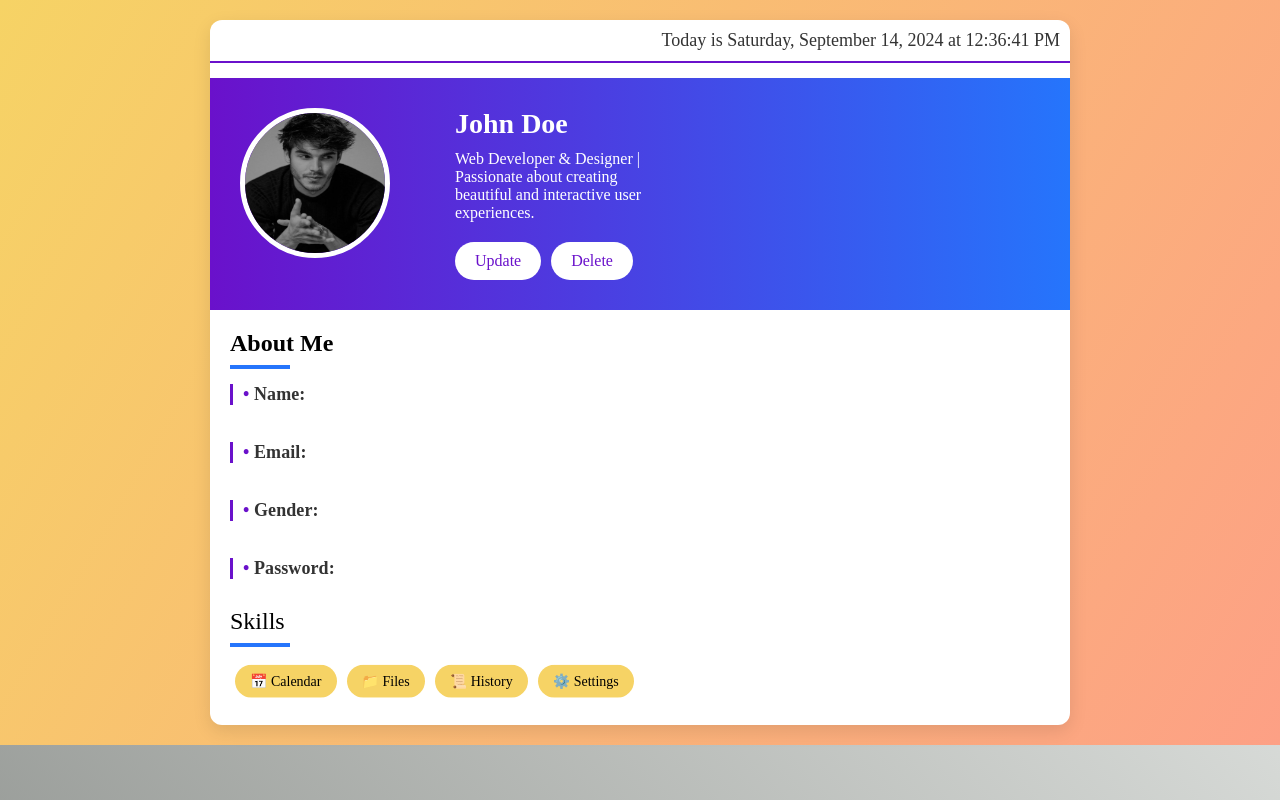
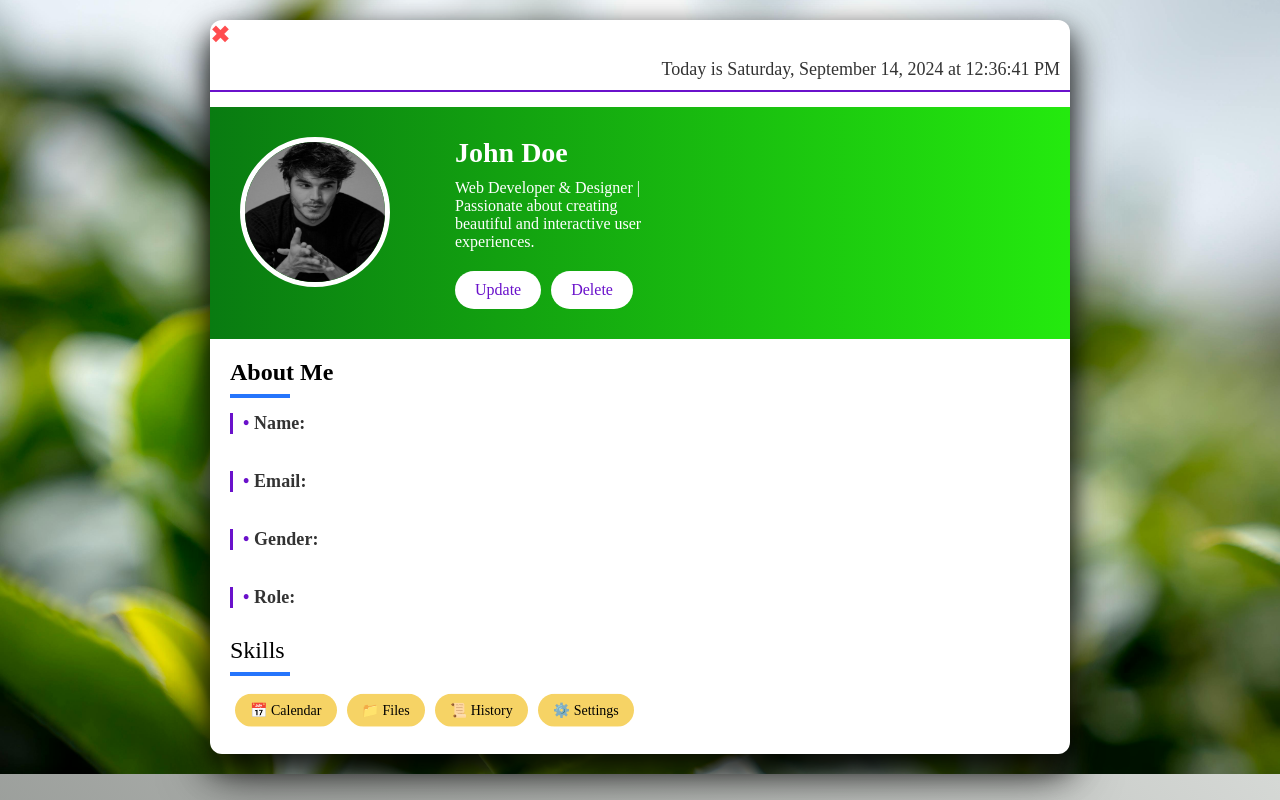
Before and after one commit to RavinduThilinaka/ITP-Project, a React (Create React App) app in the folder teafactory/: page /profile in a window 1280 px wide. Built offline with nearby package versions, Linux system fonts and the light colour scheme.

Commit message:
userProfileUpdate

```diff
--- a/teafactory/src/App.js
+++ b/teafactory/src/App.js
@@ -52,7 +52,7 @@ const handleLogout = () => {
           </div>
           <nav>
               <Link to="/" className="nav-link"><FontAwesomeIcon icon={faHome} /> Home</Link>
-              <Link to="/" className="nav-link"><FontAwesomeIcon icon={faUser} /> Profile</Link>
+              <Link to="/profile" className="nav-link"><FontAwesomeIcon icon={faUser} /> Profile</Link>
               <Link to="/service" className="nav-link"><FontAwesomeIcon icon={faConciergeBell} /> Services</Link>
               <Link to="/contactus" className="nav-link"><FontAwesomeIcon icon={faEnvelope} /> Contact</Link>
               <Link to="/register" className="nav-link"><FontAwesomeIcon icon={faUserPlus} /> SignUp</Link>
--- a/teafactory/src/component/contactManagement/contact.js
+++ b/teafactory/src/component/contactManagement/contact.js
@@ -18,7 +18,7 @@ const ContactUs=()=>{
             </div>
             <nav>
                 <Link to="/" className="nav-link"><FontAwesomeIcon icon={faHome} /> Home</Link>
-                <Link to="/" className="nav-link"><FontAwesomeIcon icon={faUser} /> Profile</Link>
+                <Link to="/profile" className="nav-link"><FontAwesomeIcon icon={faUser} /> Profile</Link>
                 <Link to="/service" className="nav-link"><FontAwesomeIcon icon={faConciergeBell} /> Services</Link>
                 <Link to="/contactus" className="nav-link"><FontAwesomeIcon icon={faEnvelope} /> Contact</Link>
                 <Link to="/register" className="nav-link"><FontAwesomeIcon icon={faUserPlus} /> SignUp</Link>
--- a/teafactory/src/component/login.js
+++ b/teafactory/src/component/login.js
@@ -24,9 +24,10 @@ function Login() {
         console.log(result);
 
         if (result.data.message === "Success!!!") {
-          localStorage.setItem('userName', result.data.name); // Store user name
-          // localStorage.setItem('user', result.data); // Store user ID
-
+        localStorage.setItem('userName', result.data.name);
+        localStorage.setItem('userEmail', result.data.email);  // Save email
+        localStorage.setItem('userType', result.data.userType);  // Save user type
+        localStorage.setItem('userGender', result.data.gender);
           const userType = result.data.userType; // Get userType from response
           switch (userType) {
             case 'Admin':
--- a/teafactory/src/component/userManagement/profile.css
+++ b/teafactory/src/component/userManagement/profile.css
@@ -2,9 +2,12 @@
     margin: 0;
     padding: 0;
     font-family: 'Arial', sans-serif;
-    background: linear-gradient(120deg, #f6d365 0%, #fda085 100%);
     display: flex;
     justify-content: center;
+    background-image: url("/public/image/TeaLeaf5.jpg");
+    background-position: center;
+    background-size: cover;
+
 
 }
 
@@ -20,12 +23,14 @@
     box-shadow: 0 6px 18px rgba(0, 0, 0, 0.1);
     overflow: hidden;
     animation: fadeIn 1s ease-in-out;
+    box-shadow: 0px 20px 50px rgba(0, 0, 0, 0.7), 0px 15px 30px rgba(0, 0, 0, 0.5), 0px 10px 20px rgba(0, 0, 0, 0.3);
+
 }
 
 .profile-header {
     display: flex;
     padding: 30px;
-    background: linear-gradient(to right, #6a11cb, #2575fc);
+    background: linear-gradient(to right, #097b11, #24ea0e);
     color: white;
 }
 
@@ -71,16 +76,19 @@
     margin-right: 10px;
     text-decoration: none;
     transition: all 0.4s ease;
+    cursor: pointer;
 }
 
 .profile-links .updateButton:hover {
-    background: #1bbd12;
+    background: #0e6609;
     color: white;
+    border:2px solid #fbfeff;
 }
 
 .profile-links .deleteButton:hover {
-    background: #e11515;
+    background: #bb1212;
     color: white;
+    border:2px solid #fbfeff;
 }
 .profile-body {
     padding: 20px;
@@ -332,4 +340,23 @@
             padding: 10px;
             border-bottom: 2px solid #6a11cb;
             text-align: right;
+
 }
+
+.close-icon-link {
+
+    text-decoration: none;
+  }
+
+  .close-icon {
+    font-size: 25px;
+    color: #ff4d4f;
+    cursor: pointer;
+    transition: color 0.3s ease-in-out, transform 0.3s ease-in-out;
+
+  }
+
+  .close-icon:hover {
+    color: #e63946;
+    transform: scale(1.2);
+  }
--- a/teafactory/src/component/userManagement/profile.js
+++ b/teafactory/src/component/userManagement/profile.js
@@ -1,4 +1,5 @@
 import React, { useEffect, useState } from 'react';
+import { Link  } from 'react-router-dom';
 import './profile.css';
 
 const Profile = () => {
@@ -8,7 +9,15 @@ const Profile = () => {
   const [calendarVisible, setCalendarVisible] = useState(false);
   const [filesVisible, setFilesVisible] = useState(false);
 
+
   // Date and Time Display Functionality
+
+  const userName = localStorage.getItem('userName');
+  const userEmail = localStorage.getItem('userEmail');
+  const userType = localStorage.getItem('userType');
+  const userGender = localStorage.getItem('userGender');
+
+
   useEffect(() => {
     const displayDateTime = () => {
       const now = new Date();
@@ -62,9 +71,15 @@ const Profile = () => {
   return (
     <div className="bodyContainer">
       <div className="profile-container">
+
         <div className="card">
+        <Link to="/" className="close-icon-link">
+              <span className="close-icon">✖</span>
+            </Link>
           {/* Date and Time Display */}
-          <div className="date-time">{dateTime}</div>
+          <div className="date-time">{dateTime}
+
+          </div>
 
           <div className="profile-header">
             <div className="profile-image">
@@ -83,13 +98,13 @@ const Profile = () => {
           <div className="profile-body">
             <div className="profile">
               <div className='h3'>About Me</div>
-              <label>Name:</label>
+              <label>Name: {userName}</label>
               <br />
-              <label>Email:</label>
+              <label>Email: {userEmail}</label>
               <br />
-              <label>Gender:</label>
+              <label>Gender: {userGender}</label>
               <br />
-              <label>Password:</label>
+              <label>Role: {userType}</label>
               <br />
             </div>
 
@@ -148,10 +163,13 @@ const Profile = () => {
                   <li>Image2.jpg</li>
                   <li>Presentation.pptx</li>
                 </ul>
+
               </div>
             )}
           </div>
+
         </div>
+
       </div>
     </div>
   );
```
Also changed, not shown: 1 other file (tests, documents, lock files or other folders).
